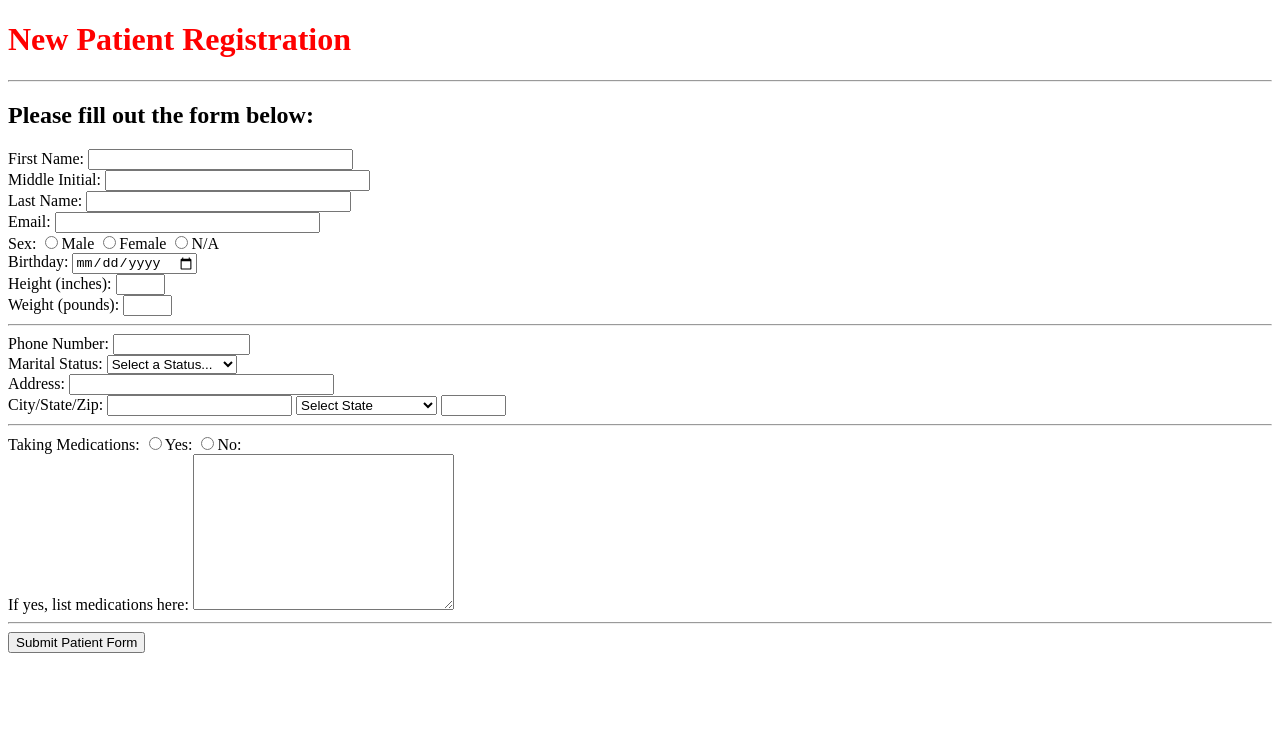
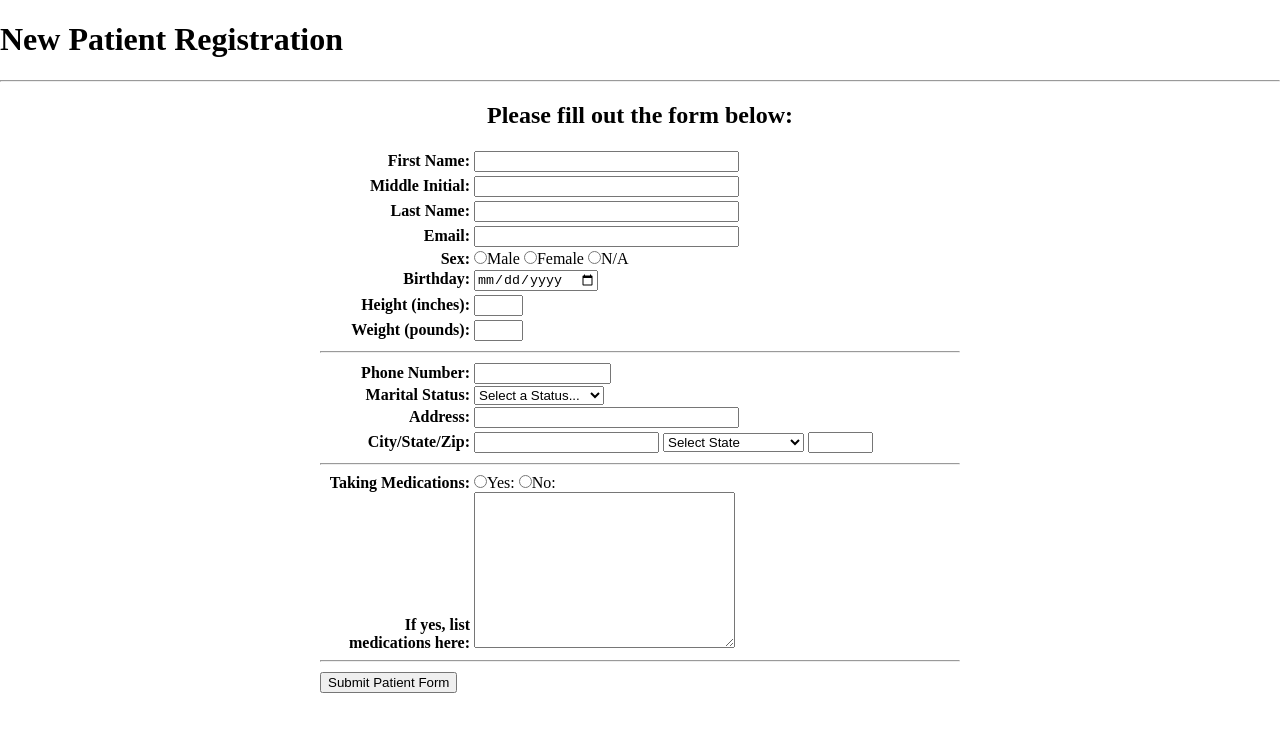
Before and after one commit to DanielCondit/forms_exercise, a plain HTML site: page intex.html in a window 1280 px wide. Drawn offline with Linux system fonts and the light colour scheme.

Commit message:
Update style.css
Changes to css.

```diff
--- a/style.css
+++ b/style.css
@@ -1,7 +1,23 @@
-h1 {
-	color:red;
+body, .formLabels {
+	margin: 0 !important;
 }
 
-form {
-	display: inline;
+body h2{
+	text-align: center;
 }
+
+label, input {
+	margin: 2px 0px 2px 0px
+}
+
+.formWrapper {
+	width: 50%;
+	margin: 0% 25% 0 25%;
+}
+
+.formLabels {
+	display: inline-block;
+	width: 150px;
+	text-align: right;
+	font-weight: bold;
+}
```
